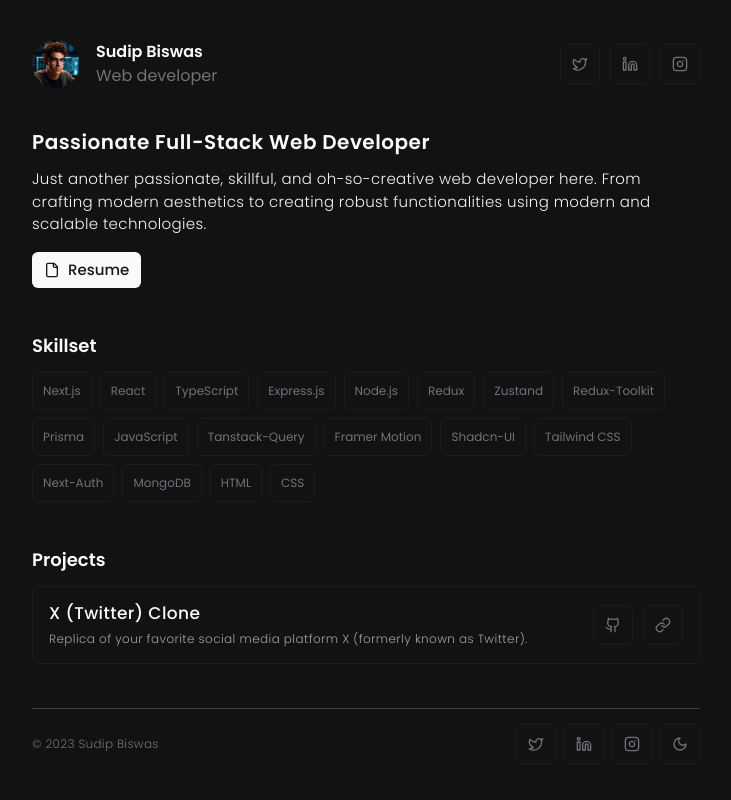
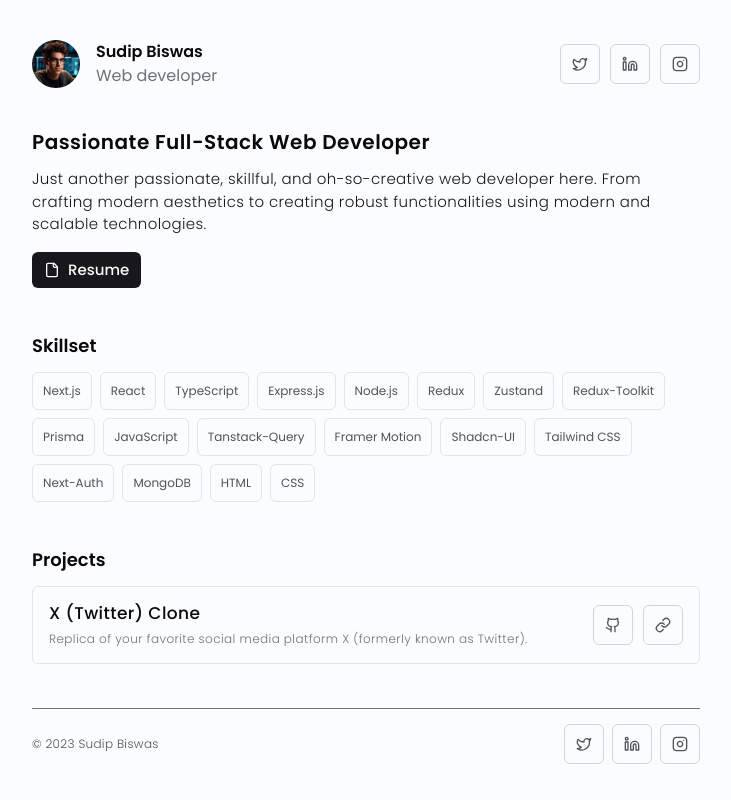
Before and after one commit to sudipb7/portfolio-old, a Next.js app: page / in a window 1280 px wide. Shown: the whole page, without its empty margins (274-1005 px from the left). Built offline with nearby package versions, Linux system fonts and the light colour scheme.

Commit message:
refactor(theme): Remove dark theme

```diff
--- a/app/globals.css
+++ b/app/globals.css
@@ -44,36 +44,6 @@ body,
 
     --radius: 0.5rem;
   }
-
-  .dark {
-    --background: 240 10% 3.9%;
-    --foreground: 0 0% 98%;
-
-    --card: 240 10% 3.9%;
-    --card-foreground: 0 0% 98%;
-
-    --popover: 240 10% 3.9%;
-    --popover-foreground: 0 0% 98%;
-
-    --primary: 0 0% 98%;
-    --primary-foreground: 240 5.9% 10%;
-
-    --secondary: 240 3.7% 15.9%;
-    --secondary-foreground: 0 0% 98%;
-
-    --muted: 240 3.7% 15.9%;
-    --muted-foreground: 240 5% 64.9%;
-
-    --accent: 240 3.7% 15.9%;
-    --accent-foreground: 0 0% 98%;
-
-    --destructive: 0 62.8% 30.6%;
-    --destructive-foreground: 0 0% 98%;
-
-    --border: 240 3.7% 15.9%;
-    --input: 240 3.7% 15.9%;
-    --ring: 240 4.9% 83.9%;
-  }
 }
 
 @layer base {
--- a/app/layout.tsx
+++ b/app/layout.tsx
@@ -3,7 +3,6 @@ import { Poppins } from 'next/font/google';
 import { Analytics } from '@vercel/analytics/react';
 import { SpeedInsights } from '@vercel/speed-insights/next';
 
-import { ThemeProvider } from '@/components/providers/theme-provider';
 import { siteConfig } from '@/config/site';
 import { cn } from '@/lib/utils';
 
@@ -83,17 +82,10 @@ export default function RootLayout({
 }>) {
   return (
     <html lang='en' suppressHydrationWarning>
-      <body className={cn(font.className, 'bg-[#FBFCFD] dark:bg-[#121212]')}>
+      <body className={cn(font.className, 'bg-[#FBFCFD]')}>
         <Analytics />
         <SpeedInsights />
-        <ThemeProvider
-          attribute='class'
-          defaultTheme='dark'
-          enableSystem
-          storageKey='sudipbiswas.dev'
-        >
-          {children}
-        </ThemeProvider>
+        {children}
       </body>
     </html>
   );
--- a/components/action-tooltip.tsx
+++ b/components/action-tooltip.tsx
@@ -22,7 +22,7 @@ export const ActionTooltip = ({
     <TooltipProvider>
       <Tooltip delayDuration={50}>
         <TooltipTrigger asChild>{children}</TooltipTrigger>
-        <TooltipContent side={side} align={align} className='dark:bg-[#121212]'>
+        <TooltipContent side={side} align={align}>
           <p className='font-semibold text-xs capitalize'>
             {label.toLocaleLowerCase()}
           </p>
--- a/components/badge.tsx
+++ b/components/badge.tsx
@@ -8,7 +8,7 @@ interface BadgeProps {
 
 export const Badge = ({ size, label, onClick }: BadgeProps) => {
   const defaultStyles =
-    'rounded-md border border-zinc-200 dark:border-[#1C1C1C] hover:bg-zinc-200 dark:hover:bg-[#1C1C1C] text-zinc-600 dark:text-zinc-500 hover:text-zinc-800 dark:hover:text-zinc-400 transition';
+    'rounded-md border border-zinc-200 hover:bg-zinc-200 text-zinc-600 hover:text-zinc-800 transition';
 
   const styles = {
     sm: 'p-1 md:p-1.5 text-[8px] md:text-[10px]',
--- a/components/footer/index.tsx
+++ b/components/footer/index.tsx
@@ -2,16 +2,15 @@ import Link from 'next/link';
 
 import { socialLinks } from '@/lib/constants';
 import { IconButton } from '@/components/icon-button';
-import { ModeToggle } from '@/components/mode-toggle';
 
 export const Footer = () => {
   const currentYear = new Date().getFullYear();
 
   return (
     <footer className='max-w-[700px] mx-auto p-4 pb-2 mt-2 md:mt-3'>
-      <div className='h-[0.5px] bg-zinc-500 dark:bg-zinc-700 rounded-md w-full' />
+      <div className='h-[0.5px] bg-zinc-500 rounded-md w-full' />
       <div className='flex flex-col-reverse sm:flex-row max-sm:gap-2.5 items-center justify-between mt-4'>
-        <p className='text-xs font-light tracking-wide text-zinc-600 dark:text-zinc-500'>
+        <p className='text-xs font-light tracking-wide text-zinc-600'>
           &copy; {currentYear} Sudip Biswas
         </p>
         <div className='flex items-center gap-2'>
@@ -24,12 +23,11 @@ export const Footer = () => {
                   target='_blank'
                   rel='noopener noreferrer'
                 >
-                  <Icon className='h-4 w-4 text-zinc-600 dark:text-zinc-500 group-hover:text-zinc-800 dark:group-hover:text-zinc-400' />
+                  <Icon className='h-4 w-4 text-zinc-600 group-hover:text-zinc-800' />
                 </Link>
               </IconButton>
             );
           })}
-          <ModeToggle />
         </div>
       </div>
     </footer>
--- a/components/header/index.tsx
+++ b/components/header/index.tsx
@@ -34,7 +34,7 @@ export const Header = () => {
                 rel='noopener noreferrer'
                 key={link.label}
               >
-                <Icon className='h-4 w-4 text-zinc-600 dark:text-zinc-500 group-hover:text-zinc-800 dark:group-hover:text-zinc-400' />
+                <Icon className='h-4 w-4 text-zinc-600 group-hover:text-zinc-800' />
               </Link>
             </IconButton>
           );
--- a/components/hero/index.tsx
+++ b/components/hero/index.tsx
@@ -9,7 +9,7 @@ export const Hero = () => {
       <h2 className='font-semibold text-lg md:text-xl tracking-wide'>
         Passionate Full-Stack Web Developer
       </h2>
-      <p className='mt-3 font-light text-[14px] md:text-[15px] text-secondary-foreground dark:text-zinc-100 tracking-wide mb-4'>
+      <p className='mt-3 font-light text-[14px] md:text-[15px] text-secondary-foreground tracking-wide mb-4'>
         Just another passionate, skillful, and oh-so-creative web developer
         here. From crafting modern aesthetics to creating robust functionalities
         using modern and scalable technologies.
--- a/components/icon-button.tsx
+++ b/components/icon-button.tsx
@@ -12,7 +12,7 @@ export const IconButton = ({ label, children }: IconButtonProps) => {
       <Button
         variant='outline'
         size='icon'
-        className='bg-[#FBFCFD] dark:bg-[#121212] group border-zinc-300 dark:border-[#1C1C1C] hover:bg-zinc-300 dark:hover:bg-[#1C1C1C] transition'
+        className='bg-[#FBFCFD] group border-zinc-300 hover:bg-zinc-300 transition'
         asChild
       >
         {children}
--- a/components/mode-toggle.tsx
+++ /dev/null
@@ -1,54 +0,0 @@
-'use client';
-
-import { Moon, Sun } from 'lucide-react';
-import { useTheme } from 'next-themes';
-
-import { Button } from '@/components/ui/button';
-import {
-  DropdownMenu,
-  DropdownMenuContent,
-  DropdownMenuItem,
-  DropdownMenuTrigger,
-} from '@/components/ui/dropdown-menu';
-import { ActionTooltip } from './action-tooltip';
-
-export function ModeToggle() {
-  const { setTheme } = useTheme();
-
-  return (
-    <DropdownMenu>
-      <ActionTooltip label='Theme'>
-        <DropdownMenuTrigger asChild>
-          <Button
-            className='bg-[#FBFCFD] dark:bg-[#121212] group border-zinc-300 dark:border-[#1C1C1C] hover:bg-zinc-300 dark:hover:bg-[#1C1C1C] focus-visible:ring-0 focus-visible:ring-offset-0 transition'
-            variant='outline'
-            size='icon'
-          >
-            <Sun className='text-zinc-600 group-hover:text-zinc-800 h-4 w-4 rotate-0 scale-100 transition-all dark:-rotate-90 dark:scale-0' />
-            <Moon className='text-zinc-500 group-hover:text-zinc-400 absolute h-4 w-4 rotate-90 scale-0 transition-all dark:rotate-0 dark:scale-100' />
-          </Button>
-        </DropdownMenuTrigger>
-      </ActionTooltip>
-      <DropdownMenuContent className='dark:bg-[#121212]' align='end'>
-        <DropdownMenuItem
-          className='dark:bg-[#121212]'
-          onClick={() => setTheme('light')}
-        >
-          Light
-        </DropdownMenuItem>
-        <DropdownMenuItem
-          className='dark:bg-[#121212]'
-          onClick={() => setTheme('dark')}
-        >
-          Dark
-        </DropdownMenuItem>
-        <DropdownMenuItem
-          className='dark:bg-[#121212]'
-          onClick={() => setTheme('system')}
-        >
-          System
-        </DropdownMenuItem>
-      </DropdownMenuContent>
-    </DropdownMenu>
-  );
-}
--- a/components/projects/project-card.tsx
+++ b/components/projects/project-card.tsx
@@ -19,23 +19,23 @@ export const ProjectCard = ({
   techs = [],
 }: ProjectCardProps) => {
   return (
-    <article className='p-4 flex items-start sm:items-center gap-2 rounded-md tracking-wide border border-zinc-200 dark:border-[#1C1C1C] hover:bg-zinc-100 dark:hover:bg-[#1C1C1C]/40 transition-all'>
+    <article className='p-4 flex items-start sm:items-center gap-2 rounded-md tracking-wide border border-zinc-200 hover:bg-zinc-100 transition-all'>
       <div className='flex-1'>
         <p className='text-sm md:text-[17px] font-medium'>{title}</p>
-        <p className='text-xs md:text-xs font-light text-zinc-500 dark:text-zinc-400 mt-2'>
+        <p className='text-xs md:text-xs font-light text-zinc-500 mt-2'>
           {desc}
         </p>
       </div>
       <div className='flex gap-2.5 items-center'>
         <IconButton label='GitHub'>
           <Link href={github} target='_blank' rel='noopener noreferrer'>
-            <Github className='h-4 w-4 text-zinc-600 dark:text-zinc-500 hover:text-zinc-800 dark:group-hover:text-zinc-400' />
+            <Github className='h-4 w-4 text-zinc-600 hover:text-zinc-800' />
           </Link>
         </IconButton>
         {live && (
           <IconButton label='Live'>
             <Link href={live} target='_blank' rel='noopener noreferrer'>
-              <LinkIcon className='h-4 w-4 text-zinc-600 dark:text-zinc-500 group-hover:text-zinc-800 dark:group-hover:text-zinc-400' />
+              <LinkIcon className='h-4 w-4 text-zinc-600 group-hover:text-zinc-800' />
             </Link>
           </IconButton>
         )}
--- a/components/providers/theme-provider.tsx
+++ /dev/null
@@ -1,9 +0,0 @@
-'use client';
-
-import * as React from 'react';
-import { ThemeProvider as NextThemesProvider } from 'next-themes';
-import { type ThemeProviderProps } from 'next-themes/dist/types';
-
-export function ThemeProvider({ children, ...props }: ThemeProviderProps) {
-  return <NextThemesProvider {...props}>{children}</NextThemesProvider>;
-}
```
